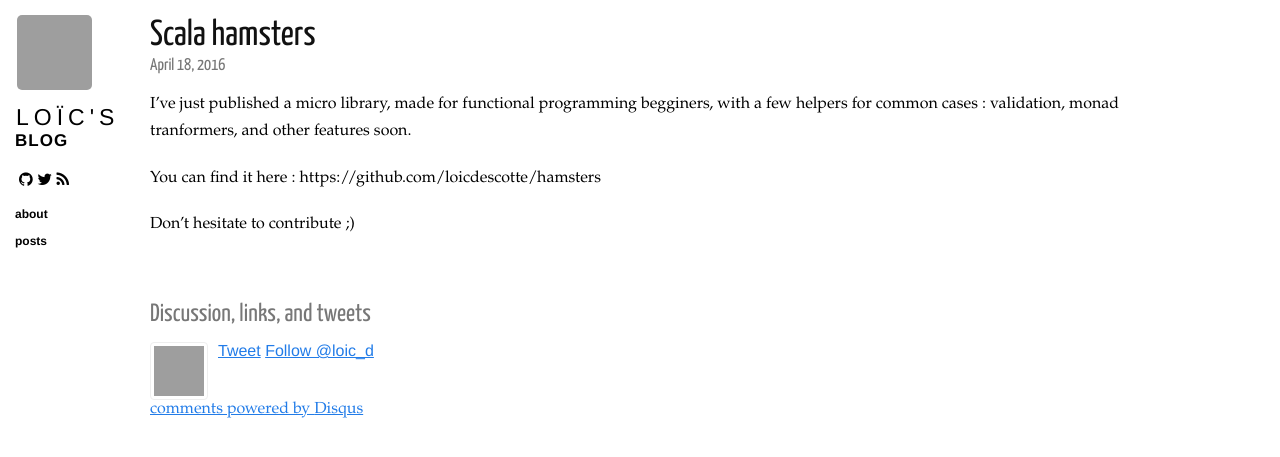
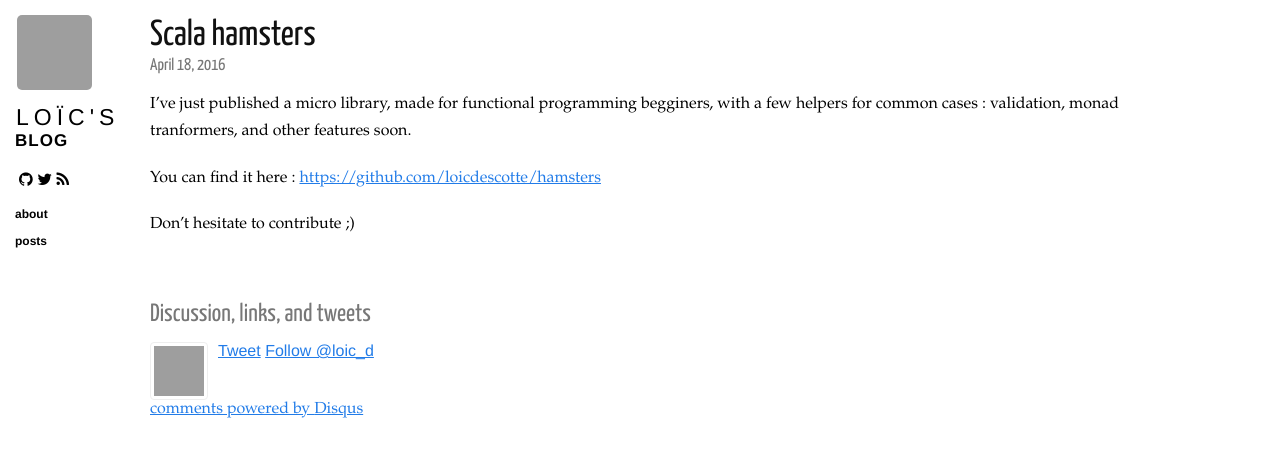
Before and after one commit to loicdescotte/loicdescotte.github.io, a Jekyll site: the page built from _posts/2016-04-18-scala-hamsters.md, in a window 1280 px wide, cut to the strip 0-457 px from the top of the page. Built offline with Jekyll 4.4.1, drawn with Linux system fonts in a browser that asks for light colours; nearby versions of some CDN libraries; comment, search, counter and statistics services are not loaded; part of the change alters nothing that is shown; grey boxes are pictures that could not be loaded.

```diff
--- a/_posts/2016-04-18-scala-hamsters.md
+++ b/_posts/2016-04-18-scala-hamsters.md
@@ -10,6 +10,6 @@ tags:
 
 I've just published a micro library, made for functional programming begginers, with a few helpers for common cases : validation, monad tranformers, and other features soon.
 
-You can find it here : https://github.com/loicdescotte/hamsters
+You can find it here : [https://github.com/loicdescotte/hamsters](https://github.com/loicdescotte/hamsters)
 
 Don't hesitate to contribute ;)
```
